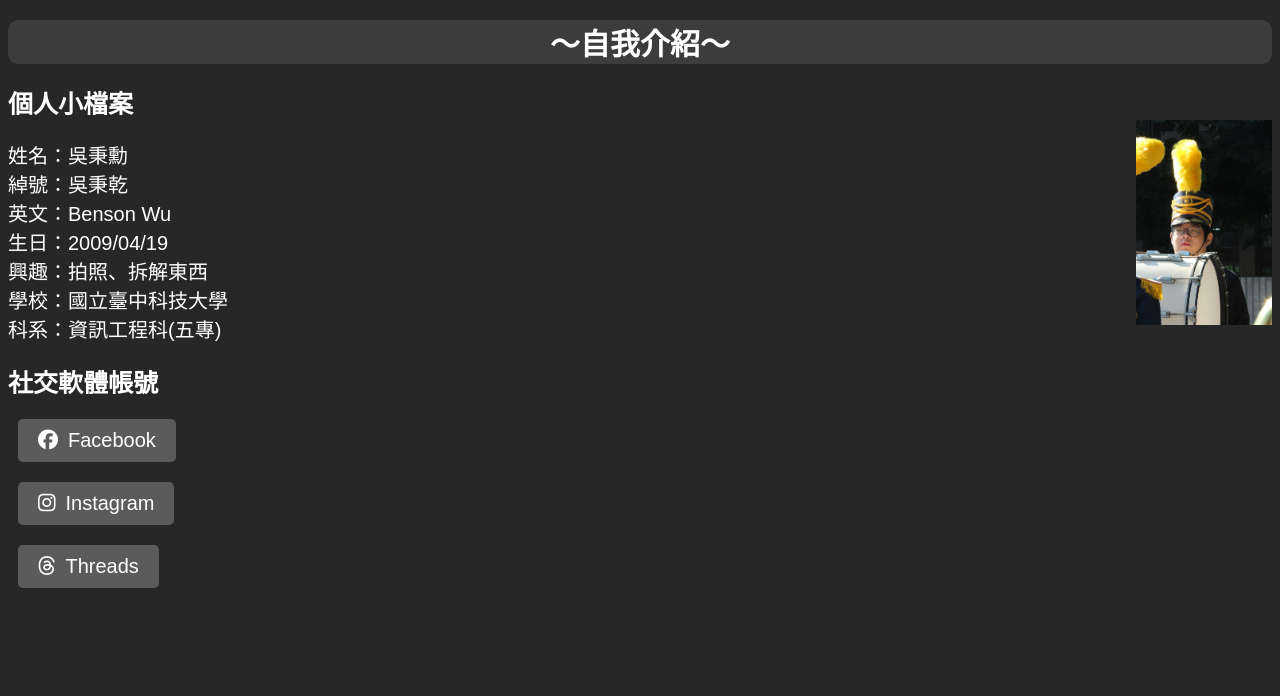
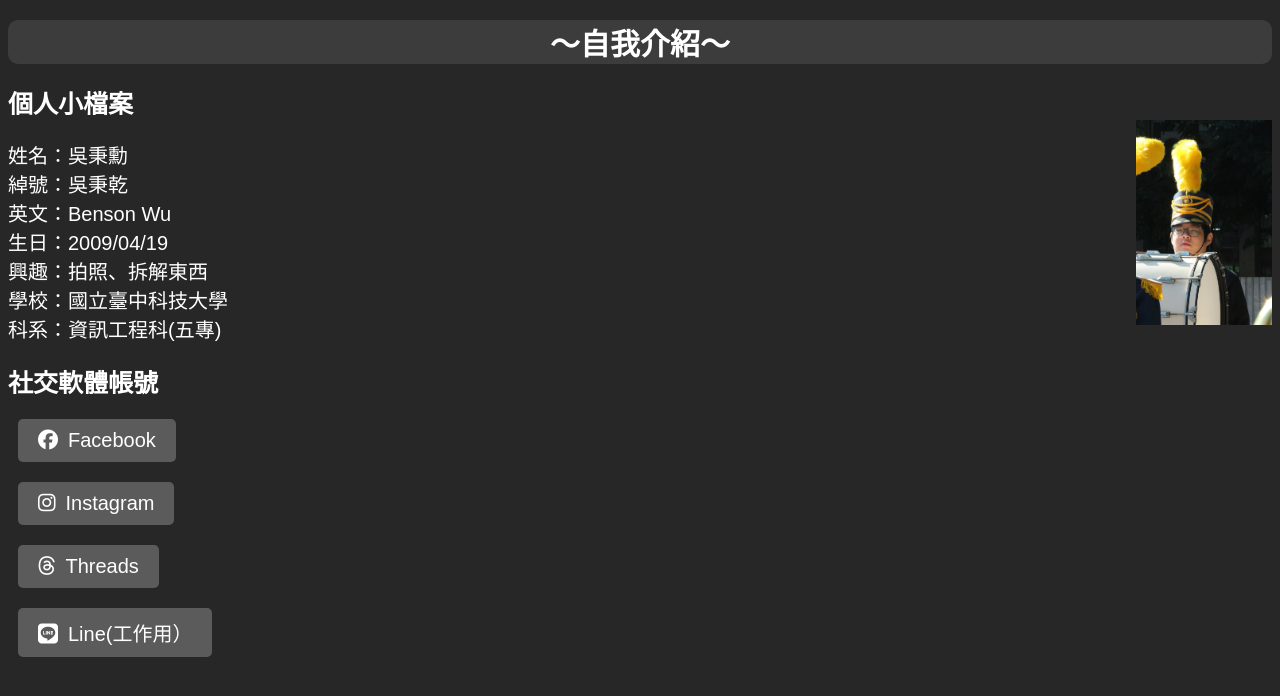
Before and after one commit to Benson-WU980419/-, a plain HTML site: page index.html in a window 1280 px wide. Drawn offline with Linux system fonts and the light colour scheme.

Commit message:
Update index.html

```diff
--- a/index.html
+++ b/index.html
@@ -77,6 +77,9 @@
         </a><br>
         <a href="https://www.threads.net/@wu.benson0419" class="social-button" target="_blank">
             <i class="fa-brands fa-threads"></i>Threads
+        </a><br>
+        <a href="https://line.me/ti/p/gwNsHrbZ9Y" class="social-button" target="_blank">
+            <i class="fa-brands fa-line"></i>Line(工作用）
         </a>
     </div>
 </body>
```
